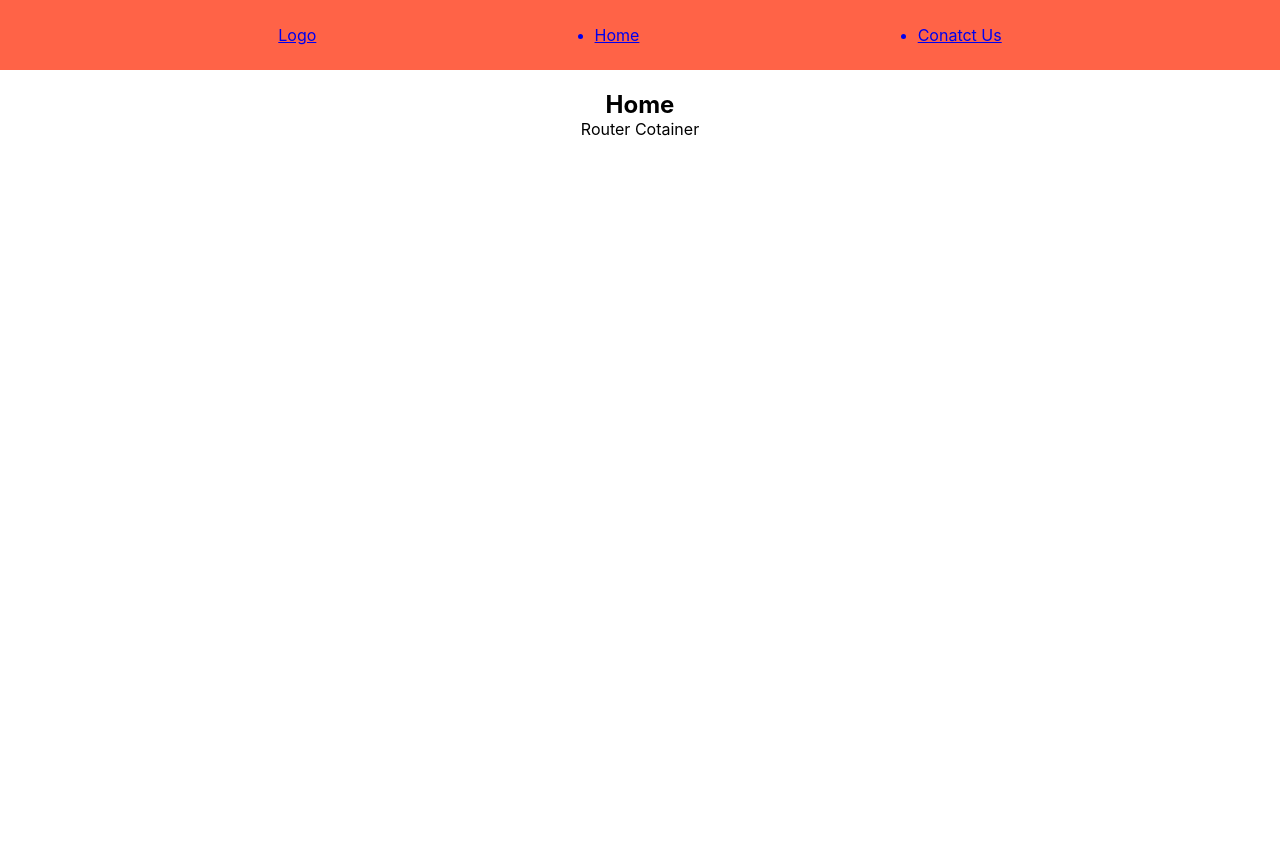
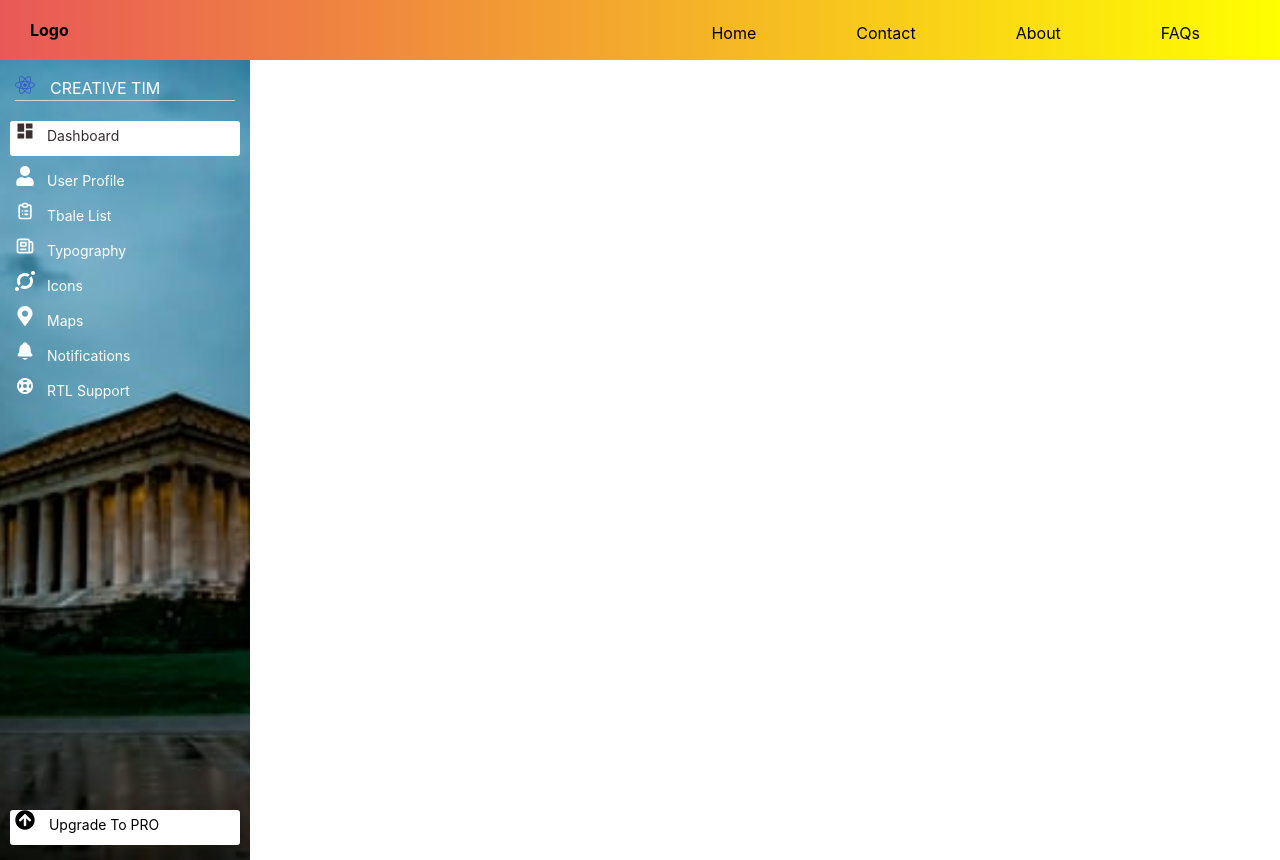
Before and after one commit to Zaibi727/Collection-of-Designs, a React (Create React App) app: page /home in a window 1280 px wide. Before the commit the page ends 800 px from the top, so only its background shows below. Built offline with nearby package versions, Linux system fonts and the light colour scheme.

Commit message:
Update parent.js

```diff
--- a/src/components/parent.js
+++ b/src/components/parent.js
@@ -63,8 +63,8 @@ import './dropDown.css';
 //import TaskTwoContainer from './TaskTwo/TaskTwoContainer';
 //import TaskThreeContainer from './TaskThree/TaskThreeContainer';
 //import TwentySevenMayContainer from './twentySevenMay/twentySevenMayContainer';
-import RouterContainer from './routerOne/routerContainer';
-
+//import RouterContainer from './routerOne/routerContainer';
+import SideBarContainer from './sideBar/SideBarContainer';
 
 class Parent extends Component {
 
@@ -73,7 +73,7 @@ class Parent extends Component {
 
         return (
             <div>
-                  <RouterContainer />
+                  <SideBarContainer />
            </div>
          );
     }
```
